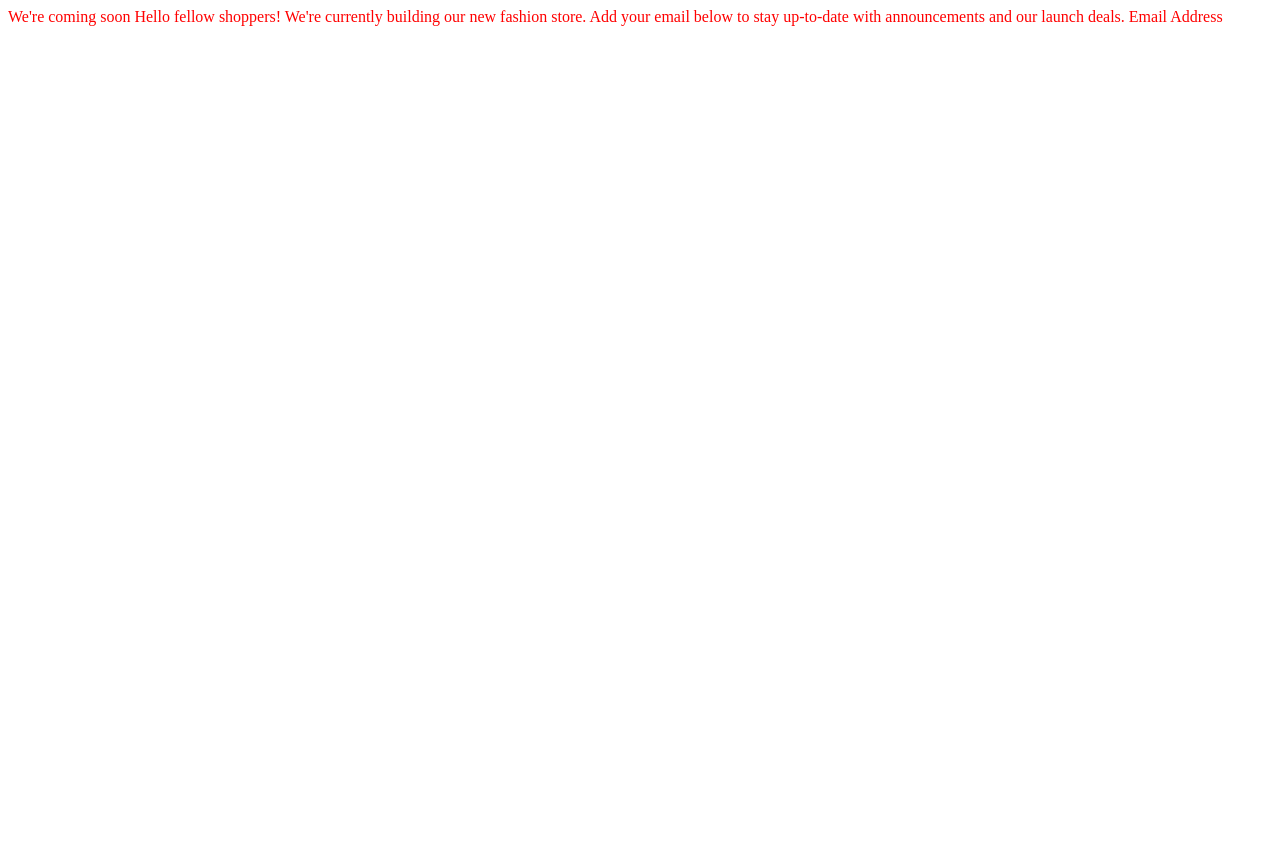
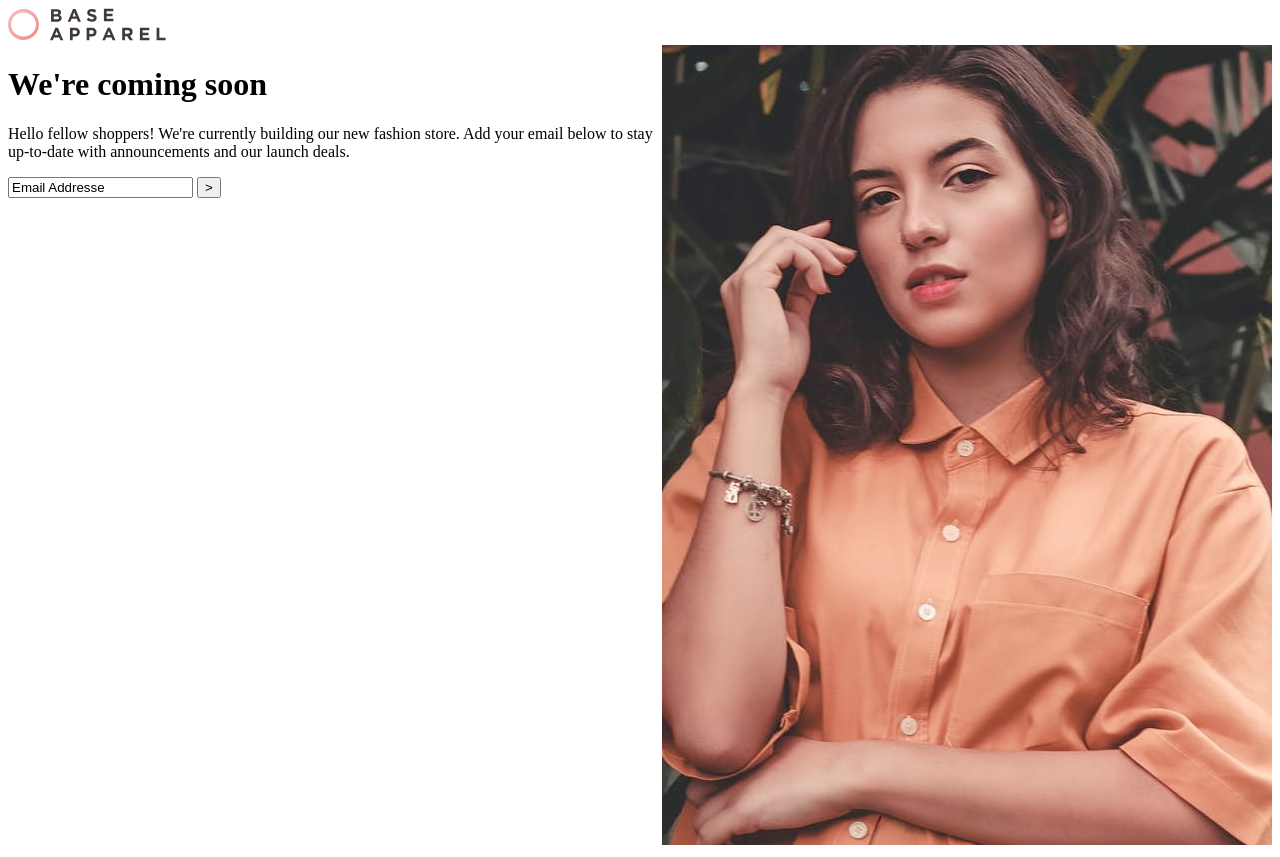
Before and after one commit to yterai/base-apparel-coming-soon-master, a plain HTML site: page index.html in a window 1280 px wide. Before the commit the page ends 800 px from the top, so only its background shows below. Drawn offline with Linux system fonts and the light colour scheme.

Commit message:
Add basic HTML&CSS

```diff
--- a/index.html
+++ b/index.html
@@ -11,12 +11,46 @@
       sizes="32x32"
       href="./images/favicon-32x32.png"
     />
-    <link rel="stylesheet" href="./styles/styles.css">
+    <link rel="stylesheet" href="./styles/styles.css" />
     <title>Frontend Mentor | Base Apparel coming soon page</title>
   </head>
   <body>
-    We're coming soon Hello fellow shoppers! We're currently building our new
-    fashion store. Add your email below to stay up-to-date with announcements
-    and our launch deals. Email Address
+    <main>
+      <div class="logo">
+        <img src="./images/logo.svg" alt="Brand logo" />
+      </div>
+      <div class="wrapper">
+        <picture class="main-img">
+          <source
+            media="(max-width: 768px)"
+            srcset="./images/hero-mobile.jpg"
+            alt="Mobile image"
+          />
+          <source
+            media="(min-width: 767px)"
+            srcset="./images/hero-desktop.jpg"
+            alt="Desktop image"
+          />
+          <img src="./images/hero-desktop.jpg" alt="Desktop image" />
+        </picture>
+        <div class="content-wrapper">
+          <h1>We're coming soon</h1>
+          <p>
+            Hello fellow shoppers! We're currently building our new fashion
+            store. Add your email below to stay up-to-date with announcements
+            and our launch deals.
+          </p>
+          <form action="/action_page.php">
+            <input
+              type="email"
+              id="email"
+              name="email"
+              value="Email Addresse"
+            />
+            <input type="submit" value=">" />
+          </form>
+        </div>
+      </div>
+    </main>
   </body>
 </html>
--- a/styles/styles.css
+++ b/styles/styles.css
@@ -1,3 +1,17 @@
-body {
-    color: red;
+ .wrapper {
+    display: flex;
+    flex-direction: row-reverse;
+  }
+
+  /* @media only screen and (min-width: 426px) and (max-width: 768px) {
+    picture img {
+      width: 100%;
+    }
+  } */
+
+
+@media only screen and (min-width: 320px) and (max-width: 768px) {
+  .wrapper {
+    flex-direction: column;
+  }
 }
```
